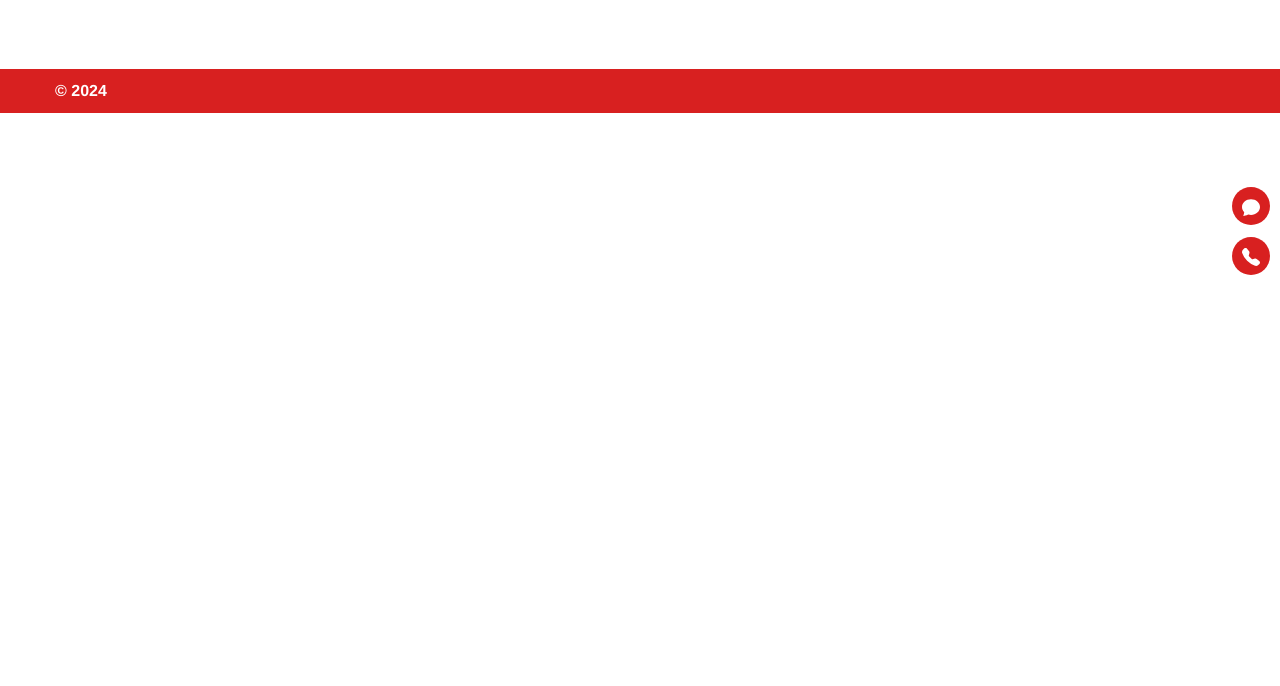
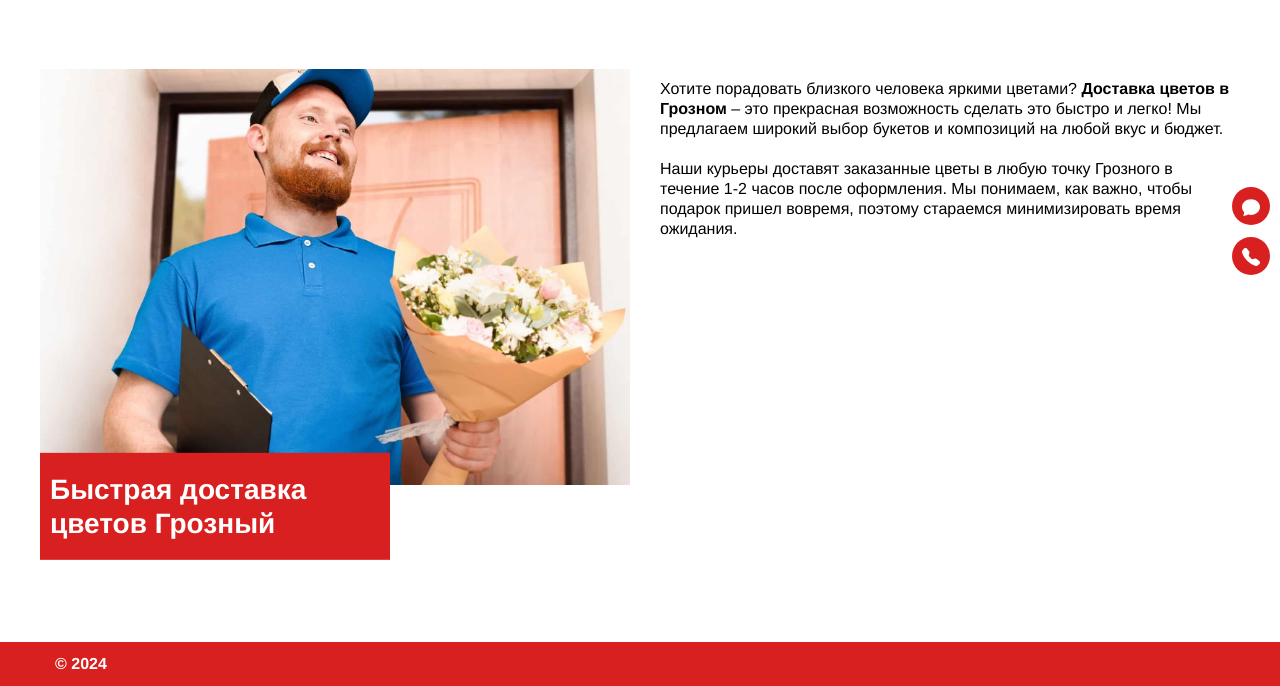
Before and after one commit to Igrok95Ronin/seo-ru-cveti-1, a website: page app/index.html in a window 1280 px wide. Shown: the part 505-1191 px from the top of the page. Before the commit the page ends 800 px from the top, so only its background shows below. Drawn offline with Linux system fonts and the light colour scheme; files that its build step writes are made by us from their sources.

Commit message:
add: section fastShipping

```diff
--- a/app/index.html
+++ b/app/index.html
@@ -54,6 +54,28 @@
     <!-- Основное содержимое страницы -->
     <main class="main">
         <!-- Раздел страницы-->
+        <section class='fastShipping' data-datasection="uniqueSection-1">
+            <div class='container-fluid'>
+                <div class='row'>
+                    <div class='col-12 containerP0'>
+                        <div class='fastShipping__box'>
+                            <div class="fastShipping__left">
+                                <div class="fastShipping__img-wrapper">
+                                    <img  class="fastShipping__img" src="./assets/img/curer.jpg" alt="Быстрая доставка цветов Грозный">
+                                </div>
+                                <h2 class="fastShipping__title">Быстрая доставка цветов Грозный</h2>
+                            </div>
+                            <div class="fastShipping__right">
+                                <p class="fastShipping__txt">Хотите порадовать близкого человека яркими цветами? <strong>Доставка цветов в Грозном</strong> – это прекрасная возможность сделать это быстро и легко! Мы предлагаем широкий выбор букетов и композиций на любой вкус и бюджет.</p>
+                                <p class="fastShipping__txt">Наши курьеры доставят заказанные цветы в любую точку Грозного в течение 1-2 часов после оформления. Мы понимаем, как важно, чтобы подарок пришел вовремя, поэтому стараемся минимизировать время ожидания.</p>
+                            </div>
+                        </div>
+                    </div>
+                </div>
+            </div>
+        </section>
+
+
         <section class='' data-datasection="uniqueSection-1">
             <div class='container-fluid'>
                 <div class='row'>
@@ -65,10 +87,8 @@
                 </div>
             </div>
         </section>
-        <section class="forms">
 
-        </section>
-
+        <section class="forms"></section>
         <section class='btnFixedD'>
             <div class='btnFixedD__box'>
                 <a class="btnFixedD__btn addPhoneNumber" href="tel:+111222333"><img class="btnFixedD__img"
--- /dev/null
+++ b/src/assets/scss/2_fastShipping.scss
@@ -0,0 +1,39 @@
+.fastShipping {
+    margin-top: 30px;
+}
+.fastShipping__box {
+    display: grid;
+    grid-template-columns: repeat(2,1fr);
+    gap: 20px;
+}
+.fastShipping__left {
+}
+.fastShipping__img-wrapper {
+    max-width: 100%;
+    max-height: 100%;
+}
+.fastShipping__img {
+    width: 100%;
+    height: 100%;
+}
+.fastShipping__title {
+    color: #fff;
+    background-color: var(--mainColor);
+    padding: 20px 10px;
+    width: fit-content;
+    max-width: 350px;
+    margin-bottom: 20px;
+    font-weight: 700;
+    font-size: clamp(22px, 4vw, 28px);
+    position: relative;
+    transform: translateY(-30%);
+}
+.fastShipping__right {
+    padding: 10px;
+    display: flex;
+    flex-direction: column;
+    gap: 20px;
+}
+.fastShipping__txt {
+    line-height: 20px;
+}
```
Also changed, not shown: src/index.html (+23 -3 lines), app/assets/css/style.min.css.
